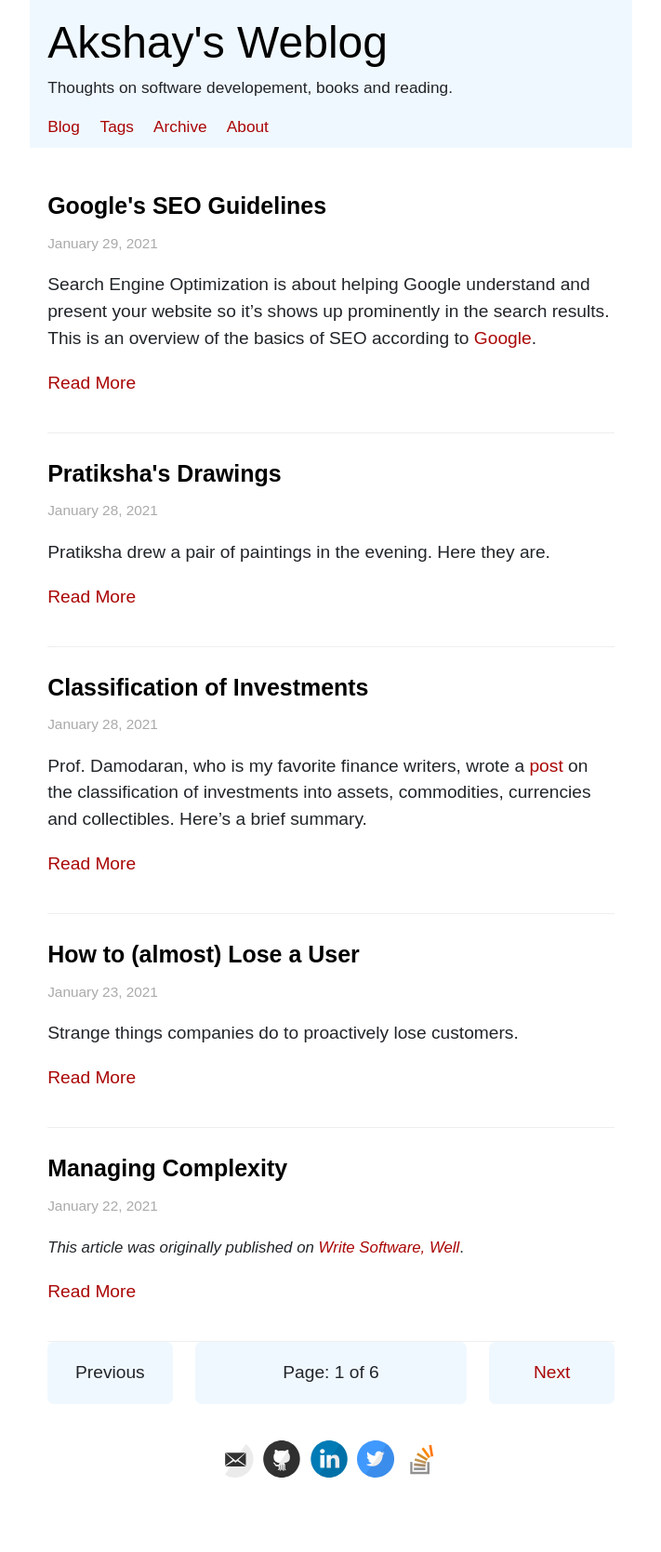
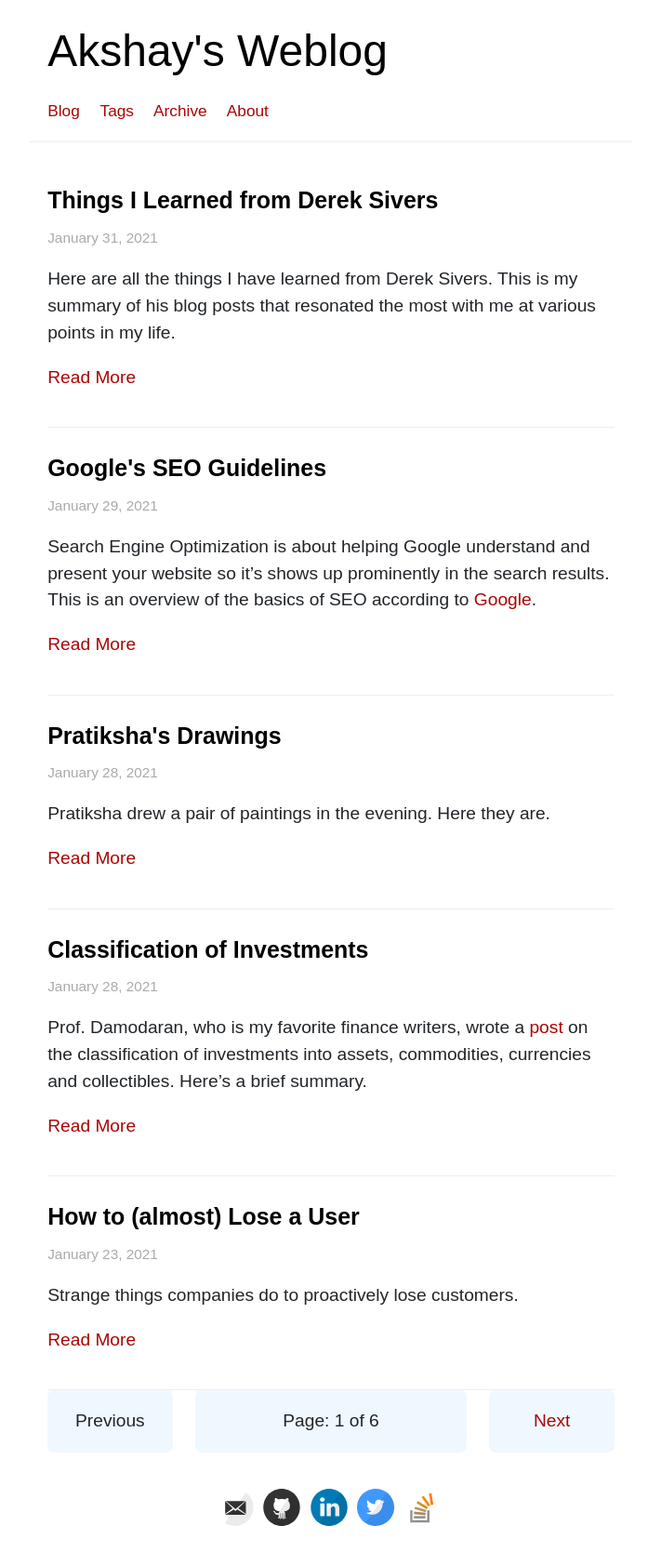
Before and after one commit to akshayKhot/akshayKhot.github.io, a Jekyll site: the page built from index.html, in a window 1280 px wide. Shown: the whole page at 93% size, without its empty margins (284-995 px from the left). Built offline with Jekyll 4.4.1, drawn with Linux system fonts in a browser that asks for light colours; the list of posts is cut into pages by our own code; before the commit the page ends 1617 px from its top, so only the background shows below that; some of the changed lines change nothing that is shown.

Commit message:
derek and header

```diff
--- a/_config.yml
+++ b/_config.yml
@@ -6,7 +6,7 @@
 name: Akshay's Weblog
 
 # Short bio or description (displayed in the header)
-description: Thoughts on software developement, books and reading.
+description:
 
 # URL of your avatar or profile pic (you could use your GitHub profile pic)
 avatar: https://avatars0.githubusercontent.com/u/14203386?s=460&u=3061e1e9e2ea35cb1ac0657f4c2ec8d060fb77c1&v=4
--- /dev/null
+++ b/_posts/2021-1-31-derek-sivers.md
@@ -0,0 +1,147 @@
+---
+layout: post
+title: Things I Learned from Derek Sivers
+---
+
+Here are all the things I have learned from Derek Sivers. This is my summary of his blog posts that resonated the most with me at various points in my life.
+
+**How to write?**
+
+- Write all your thoughts. Argue against them.
+- Get rid of all except essential. Post the outline.
+
+**[Benefits of a daily diary.](https://sivers.org/dj)**
+
+- Write what you did, how you are feeling, even if it seems boring. Include the daily facts of life.
+- Do this for your future you. Years from now he will look back, wondering if you were as happy or as sad as you remember during this time.
+- Tag your articles with various relevant topics.
+
+**Don't be a Donkey.**
+
+- Don't pursue too many directions all at once.
+- Think long term. Do just one thing for a few years, then another for a few years, then another.
+- You can do everything you want to do. You just need foresight and patience.
+- Focus on few things at a time, without feeling conflicted or distracted.
+- We overestimate what we can do in few months, and underestimate what we can do in few years.
+
+**[How to deal with uncertainty.](https://sivers.org/d1t)**
+
+**Copy others. Shamelessly.**
+
+- Your imitation will turn out much different from the original, anyway. Maybe even better.
+- Nobody usually notices the similarity. People don't make connection unless you tell the the source of its inspiration.
+
+**Let go of outdated dreams that keep you from noticing what's here now.**
+
+- If you have a too specific goal, you are blind to other new means.
+- Reevaluate your old goals to see if new means have come along.
+- Ask yourself what the real point it. Then look for a better way to get to that point.
+
+**[Avoid being rigid.](https://sivers.org/mfg)**
+
+- If you keep experiencing the same things, your mind keeps its same patterns. Same inputs, same responses.
+- Your brain, which was curious and growing, gets fixed into deep habits. Your values and opinions harden and resist change.
+- To get smarter, you need to get surprised, think in new ways, and understand different perspectives.
+
+**Money is nothing more than a neutral exchange of value.**
+
+- If people give you money, it's a proof that you're giving them something valuable in return.
+
+**Why am I here?**
+
+- Look around. It's a useful question to ask occasionally.
+- Either it will re-focus your reasons for being where you are, or it will make you realize your reasons have expired and you should be somewhere else.
+- Many times, you are where you are is because of decisions you made years ago. But are they valid today?
+
+**Don't try to sound Big.**
+
+- Don't appear flawless. Show a charming flaw. Vulnerability endears.
+- Be small and independent instead of big and corporate.
+
+**[Think slowly.](https://sivers.org/slow)**
+
+- Don't have an immediate reaction, or don't come to conclusion immediately.
+- You don't need to answer. Take your time. Have an answer next day. Sleep on it.
+
+**Share whatever you've got**
+
+- It might be a skill you have, something you own, resources, experience, etc.
+- If it takes some effort for you to share it, charge a little something, so you can continue.
+
+**To be happy, think like a bronze medalist, not silver**
+
+- Your happiness depends on who you are comparing yourself against.
+- For ambition and getting better, use the reverse strategy.
+- Most of the time, be grateful for what you've got, for how much worse it could have been, and how nice it is to have anything at all.
+
+**Success comes from persistently improving and inventing, not from persistently promoting what's not working.**
+
+- Don't waste years fighting uphill battles against locked doors.
+- Improve and invent until you get that huge response.
+
+**[Unlearn](https://sivers.org/unlearning).**
+
+- Discard old ideas which are not serving you.
+- Doubt what you know. Stop thinking what you knew or believed is true.
+- Require current proof that it's still valid. Otherwise, let it go. [Subtract.](https://sivers.org/subtract)
+
+**This is only a test. See what happens.**
+
+- It's impossible to fail if your only goal was to see what happens!
+
+**[Get Specific](https://sivers.org/get-specific)**
+
+- Get specific about what's needed. Write down every detail you know.
+- Create milestones, and concrete action steps you can take next.
+- Research what you don't know.
+
+**Focus. Do not be [distracted](https://sivers.org/berklee).**
+
+- Next few years are your training sequence. Ignore everything else.
+- Your enemy is distraction. Getting distracted by the noise in the world.
+
+**There are no speed limits.**
+
+- The standard pace is to accommodate everyone.
+- The system is designed so anyone can keep up.
+- If you are more driven than most, you can do way more than anyone expects.
+
+**[We'll see.](https://sivers.org/horses)**
+
+- Events are just that. Just events. We assign meaning to them.
+
+**Show success before asking for help**
+
+- You have to make your own success first, before you ask the industry for help.
+- Show that you're going to be successful without their help. Show that you have momentum.
+
+**Don't talk about your plans**
+
+- Keep your goals private. Don't share them until they are achieved.
+- People who expect to receive a reward do not perform as well as those who expect nothing.
+
+**Sprezzatura**
+
+- Hide conscious effort and appear to accomplish difficult actions with casual nonchalance.
+- Practice and prepare so well that you can put on an effortless performance.
+
+**Do what you want to do.**
+
+- If you want to read, read a lot.
+- If you want to write, write a lot.
+- If you want to program, program a lot.
+
+**Not happy with existing venues? Make a new one.**
+
+- Don't complain. Go make things how they should be.
+
+**Make decisions as late as possible**
+
+- When you have the best information.
+- Resist the urge to figure it all out in advance.
+
+**[How will this game end?](https://sivers.org/game)**
+
+- The real problem is not thinking it through in advance.
+- When the game starts, it's easy to think short-term and get seduced. When it's too late, you realize what you have done.
+- Before you start something, think of the ways it could end. Sometimes the smart choice is to say no to the whole game.
--- a/style.scss
+++ b/style.scss
@@ -33,8 +33,9 @@ a:hover {
 }
 
 header {
-  padding: 0.5em 1em;
-  background-color: aliceblue;
+  padding: 1em;
+  border-bottom: 1px solid #eee !important;
+  // background-color: aliceblue;
 
   div.site-info {
     div.site-name {
```
